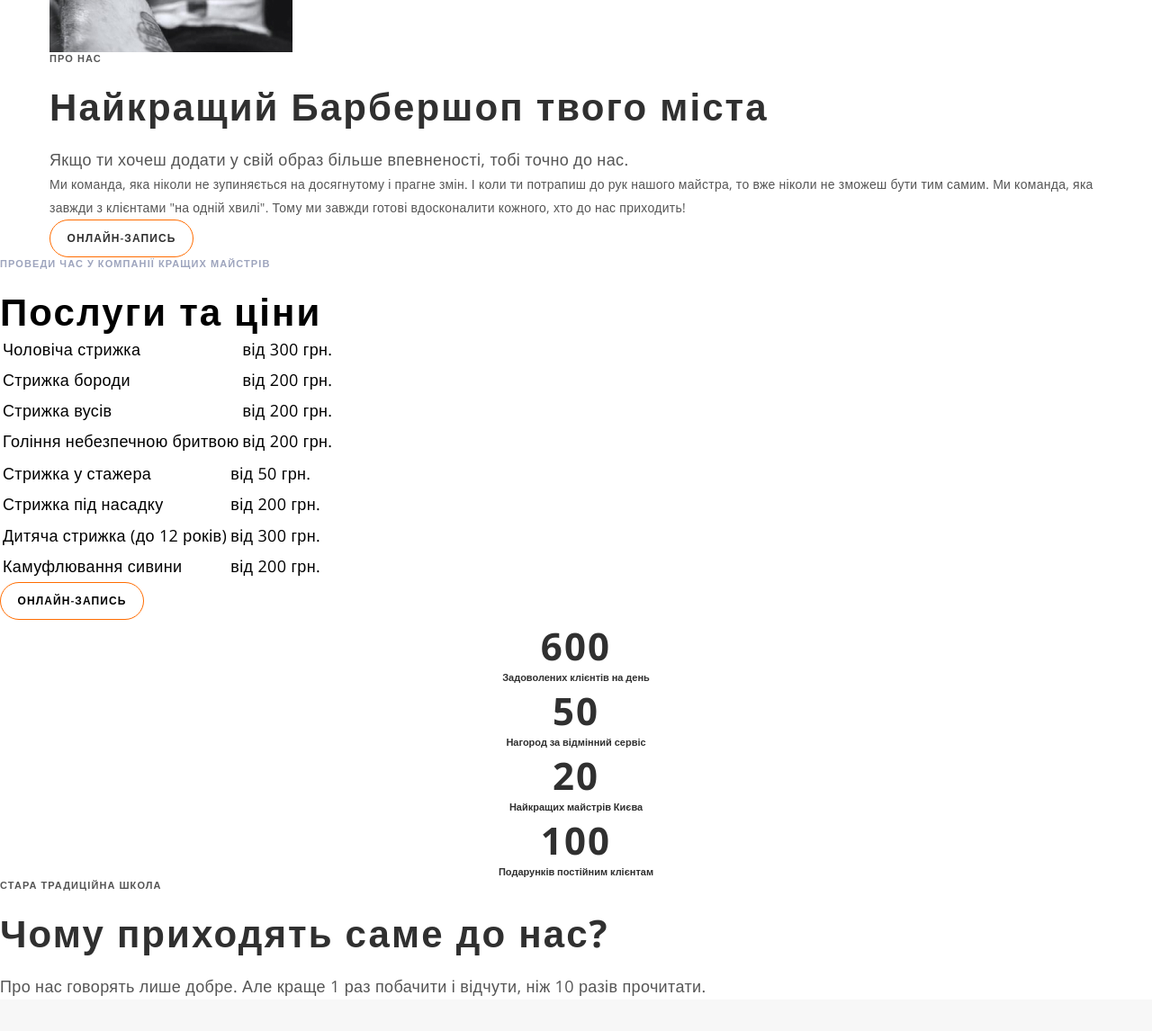
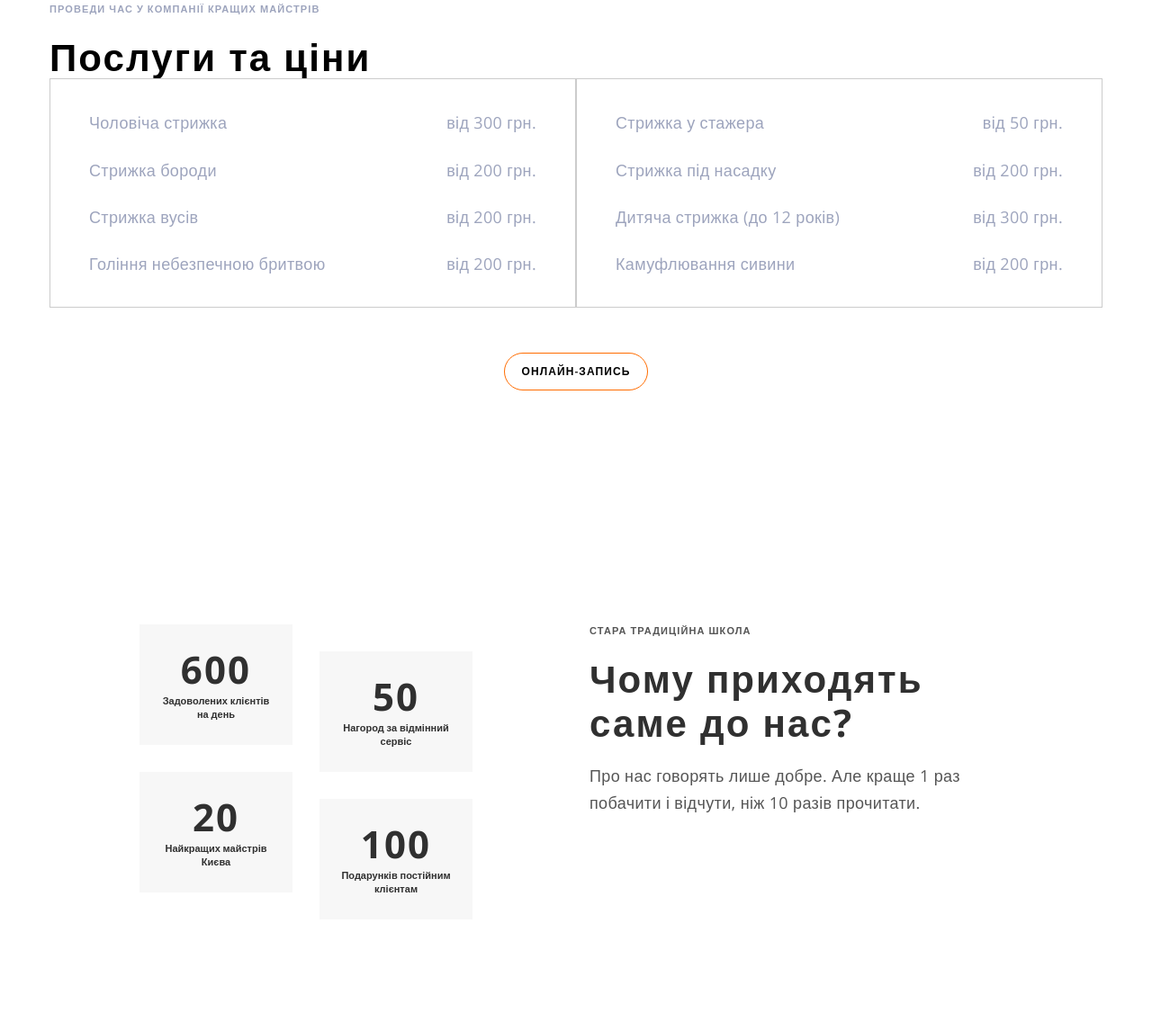
Before and after one commit to Olexiy-repin/bootcamp_38_on_HTML_CSS, a plain HTML site: page index.html in a window 1280 px wide. Shown: the part 1630-2776 px from the top of the page at 90% size. Drawn offline with nearby package versions, Linux system fonts and the light colour scheme.

Commit message:
classwork

```diff
--- a/css/styles.css
+++ b/css/styles.css
@@ -248,26 +248,104 @@ body {
 /* ==================== /HERO ==================== */
 
 /* ==================== ABOUT ==================== */
+.about-container {
+  display: flex;
+  justify-content: space-between;
+}
+
+.about-left-side,
+.about-right-side {
+  flex-basis: calc((100% - 30px) / 2);
+}
+
+.about-gallery {
+  display: flex;
+  justify-content: space-between;
+}
+
+.about-section-description {
+  margin-bottom: 20px;
+  width: 400px;
+}
+
 .about-text {
+  width: 410px;
   font-weight: 400;
   font-size: 14px;
   line-height: 1.86;
   letter-spacing: 0.02em;
   color: var(--secondary-text-color-theme-light);
+  margin-bottom: 40px;
 }
 /* ==================== /ABOUT ==================== */
 
 /* ==================== SERVICES ==================== */
+.services-table-wrapper {
+  display: flex;
+}
+
+.services-table {
+  flex-basis: 50%;
+  padding: 30px 40px;
+  margin-bottom: 50px;
+  border: 1px solid #cccccc;
+}
+
+.services-table-row {
+  display: flex;
+  justify-content: space-between;
+}
+
+.services-table-row:not(:last-child) {
+  margin-bottom: 20px;
+}
+
 .services-table-name,
 .services-table-price {
   font-weight: 400;
   font-size: 18px;
   line-height: 1.67;
   letter-spacing: 0.02em;
+  color: var(--secondary-text-color-theme-dark);
+}
+
+.services-modal-btn {
+  display: block;
+  margin: 0 auto;
 }
 /* ==================== /SERVICES ==================== */
 
 /* ==================== ADVANTAGES ==================== */
+.advantages-container {
+  display: flex;
+  justify-content: space-between;
+}
+
+.advantages-left-side,
+.advantages-right-side {
+  flex-basis: calc((100% - 30px) / 2);
+}
+
+.advantages-list {
+  display: flex;
+  flex-wrap: wrap;
+  justify-content: space-between;
+  align-items: flex-start;
+  width: 370px;
+  margin: 0 auto;
+}
+
+.advantages-list-item {
+  width: 170px;
+  min-height: 134px;
+  padding: 21px;
+  background-color: #f7f7f7;
+}
+
+.advantages-list-item:nth-child(even) {
+  margin-top: 30px;
+}
+
 .advantages-list-quantity {
   font-weight: 700;
   font-size: 42px;
@@ -283,6 +361,14 @@ body {
   line-height: 1.36;
   text-align: center;
   color: var(--primary-text-color-theme-light);
+}
+
+.advantages-title {
+  width: 400px;
+}
+
+.advantages-section-description {
+  width: 460px;
 }
 /* ==================== /ADVANTAGES ==================== */
 
@@ -376,6 +462,18 @@ body {
 /* ==================== /CONTACT INFO ==================== */
 
 /* ==================== FOOTER ==================== */
+.footer {
+  padding-top: 56px;
+  padding-bottom: 56px;
+  background-color: #f7f7f7;
+}
+
+.footer-container {
+  display: flex;
+  align-items: center;
+  justify-content: space-between;
+}
+
 .copyright {
   font-weight: 600;
   font-size: 11px;
--- a/index.html
+++ b/index.html
@@ -70,8 +70,8 @@
         </div>
       </section>
       <!-- ABOUT -->
-      <section class="about" id="about">
-        <div class="container">
+      <section class="about section" id="about">
+        <div class="container about-container">
           <div class="about-left-side">
             <ul class="about-gallery list">
               <li class="about-gallery-item">
@@ -97,7 +97,9 @@
           <div class="about-right-side">
             <h2 class="suptitle suptitle-theme-light">ПРО НАС</h2>
             <h3 class="title title-theme-light">Найкращий Барбершоп твого міста</h3>
-            <p class="section-description section-description-theme-light">
+            <p
+              class="section-description section-description-theme-light about-section-description"
+            >
               Якщо ти хочеш додати у свій образ більше впевненості, тобі точно до нас.
             </p>
             <p class="about-text">
@@ -111,9 +113,11 @@
         </div>
       </section>
       <!-- SERVICES -->
-      <section class="services" id="services">
+      <section class="services section" id="services">
+        <div class="container">
           <p class="suptitle suptitle-theme-dark">Проведи час у компанії кращих майстрів</p>
           <h2 class="title">Послуги та ціни</h2>
+          <div class="services-table-wrapper">
             <table class="services-table list">
               <tr class="services-table-row">
                 <td class="services-table-name">Чоловіча стрижка</td>
@@ -150,10 +154,13 @@
                 <td class="services-table-price">від 200 грн.</td>
               </tr>
             </table>
-        <button class="modal-btn" type="button">онлайн-запись</button>
+          </div>
+          <button class="modal-btn services-modal-btn" type="button">онлайн-запись</button>
+        </div>
       </section>
       <!-- ADVANTAGES -->
-      <section class="advantages">
+      <section class="advantages section">
+        <div class="container advantages-container">
           <div class="advantages-left-side">
             <ul class="advantages-list list">
               <li class="advantages-list-item">
@@ -176,10 +183,14 @@
           </div>
           <div class="advantages-right-side">
             <p class="suptitle suptitle-theme-light">стара традиційна школа</p>
-          <h2 class="title title-theme-light">Чому приходять саме до нас?</h2>
-          <p class="section-description section-description-theme-light">
-            Про нас говорять лише добре. Але краще 1 раз побачити і відчути, ніж 10 разів прочитати.
+            <h2 class="title title-theme-light advantages-title">Чому приходять саме до нас?</h2>
+            <p
+              class="section-description section-description-theme-light advantages-section-description"
+            >
+              Про нас говорять лише добре. Але краще 1 раз побачити і відчути, ніж 10 разів
+              прочитати.
             </p>
+          </div>
         </div>
       </section>
       <!-- EMPLOYEES -->
@@ -230,7 +241,7 @@
           </ul>
         </div>
       </section>
-      <!-- PORTFOLIO -->
+      <!-- GALLERY -->
       <section class="gallery section">
         <div class="container">
           <p class="suptitle suptitle-theme-light gallery-suptitle">
@@ -312,6 +323,7 @@
     </main>
     <!-- FOOTER -->
     <footer class="footer">
+      <div class="container footer-container">
         <p class="copyright">&#xa9; Copyright 2020</p>
         <ul class="media-list list">
           <li class="media-list-item">
@@ -321,6 +333,7 @@
             <a class="media-list-link link" href="" lang="en">Youtube</a>
           </li>
         </ul>
+      </div>
     </footer>
   </body>
 </html>
```
Lines whose indentation alone changed are shown as unchanged.
